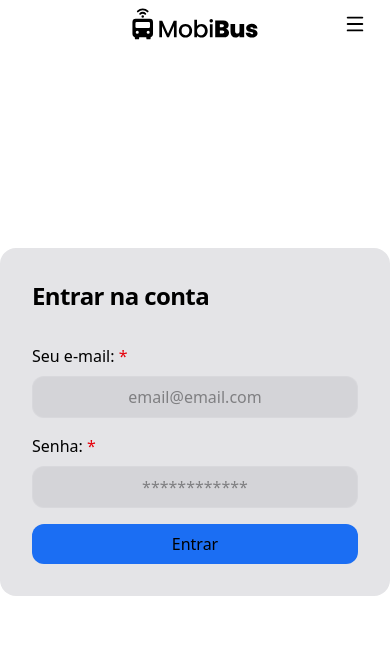
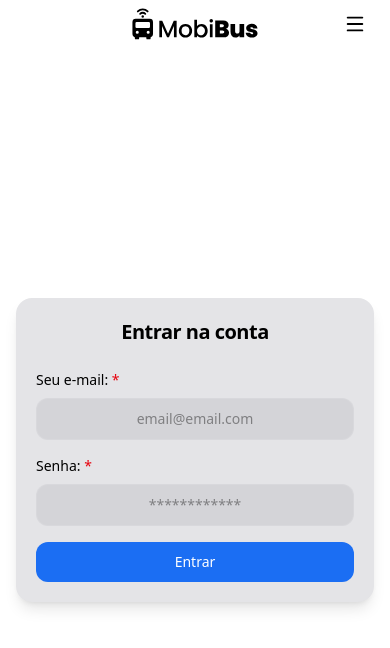
Before and after one commit to felippetuma/MobiBus-GS, a Next.js app: page /login in a window 390 px wide. Shown: the top 648 px of the page. Built offline with nearby package versions, Linux system fonts and the light colour scheme.

Commit message:
feat: adiciona reatividade a pagina de login

```diff
--- a/src/app/(site)/login/page.tsx
+++ b/src/app/(site)/login/page.tsx
@@ -1,22 +1,22 @@
 const page = () => {
     return (
-        <div className="w-full min-h-screen flex items-center justify-center">
-            <div className="space-y-8 p-8 md:p-8 w-full max-w-md rounded-2xl bg-zinc-200">
+        <div className="w-full min-h-dvh flex items-center justify-center px-4 sm:px-6 pt-24 pb-10">
+            <div className="space-y-6 sm:space-y-8 p-5 sm:p-8 w-full max-w-sm sm:max-w-md rounded-2xl bg-zinc-200 shadow-lg">
 
-                    <h2 className="text-2xl font-bold tracking-tight space-y-2">
+                    <h2 className="text-xl sm:text-2xl font-bold tracking-tight text-center sm:text-left">
                         Entrar na conta
                     </h2>
                 <form action="" className="space-y-4">
                     <div className="space-y-2">
-                        <label className="text-md font-medium block">Seu e-mail: <span className="text-red-600">*</span></label>
-                        <input type="text" placeholder='email@email.com' className="w-full px-4 py-2 placeholder-black/40 border border-white/10 text-center bg-zinc-300 rounded-xl focus:outline-none focus:border-blue-mobi focus:ring-1 focus:ring-blue-mobi transition-all" required />
+                        <label className="text-sm sm:text-base font-medium block">Seu e-mail: <span className="text-red-600">*</span></label>
+                        <input type="email" autoComplete="email" placeholder='email@email.com' className="w-full px-4 py-2.5 text-sm sm:text-base placeholder-black/40 border border-white/10 text-center bg-zinc-300 rounded-xl focus:outline-none focus:border-blue-mobi focus:ring-1 focus:ring-blue-mobi transition-all" required />
                     </div>
                     <div className="space-y-2">
-                        <label className="text-md font-medium block">Senha: <span className="text-red-600">*</span></label>
-                        <input type="text" placeholder='************' className="w-full px-4 py-2 placeholder-black/40 border border-white/10 text-center bg-zinc-300 rounded-xl focus:outline-none focus:border-blue-mobi focus:ring-1 focus:ring-blue-mobi transition-all" required />
+                        <label className="text-sm sm:text-base font-medium block">Senha: <span className="text-red-600">*</span></label>
+                        <input type="password" autoComplete="current-password" placeholder='************' className="w-full px-4 py-2.5 text-sm sm:text-base placeholder-black/40 border border-white/10 text-center bg-zinc-300 rounded-xl focus:outline-none focus:border-blue-mobi focus:ring-1 focus:ring-blue-mobi transition-all" required />
                     </div>
 
-                    <button type="submit" className="w-full bg-blue-mobi cursor-pointer hover:font-medium px-4 py-2 rounded-xl">Entrar</button>
+                    <button type="submit" className="w-full bg-blue-mobi text-white cursor-pointer hover:font-medium px-4 py-2.5 text-sm sm:text-base rounded-xl">Entrar</button>
                 </form>
             </div>
         </div>
```
